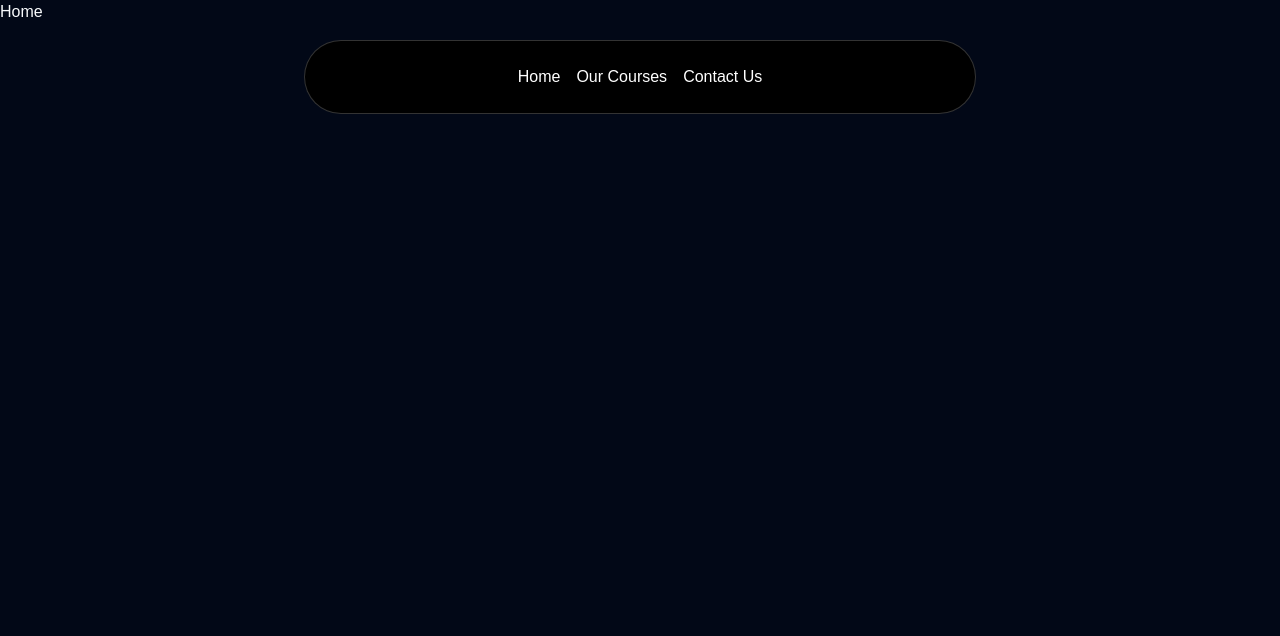
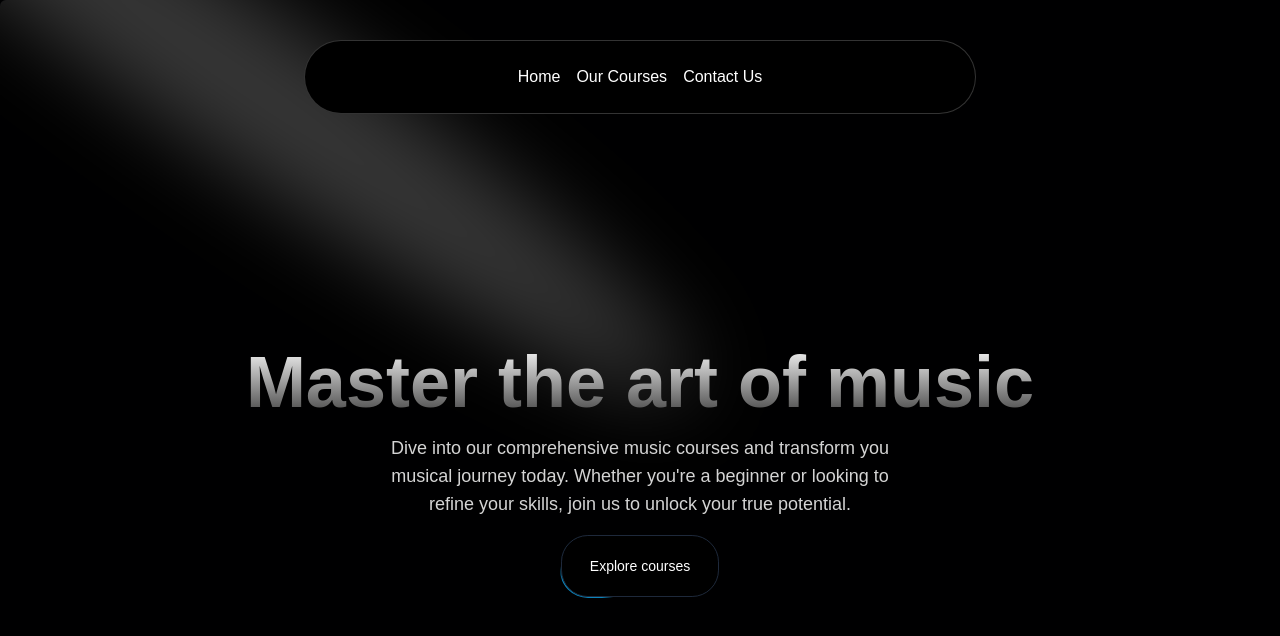
Before and after one commit to amank736836/Chai-Aur-Next, a Next.js app in the folder music-nextjs/: page / in a window 1280 px wide. Shown: the top 636 px of the page. Built offline with nearby package versions, Linux system fonts and the light colour scheme.

Commit message:
add HeroSection to Home page for enhanced layout

```diff
--- a/music-nextjs/src/app/page.tsx
+++ b/music-nextjs/src/app/page.tsx
@@ -1,5 +1,10 @@
+import HeroSection from "@/components/HeroSection";
 import Image from "next/image";
 
 export default function Home() {
-  return <div>Home</div>;
+  return (
+    <main className="min-h-screen bg-black/[0.96] antialiased bg-grid-white/[0.02]">
+      <HeroSection />
+    </main>
+  );
 }
```
